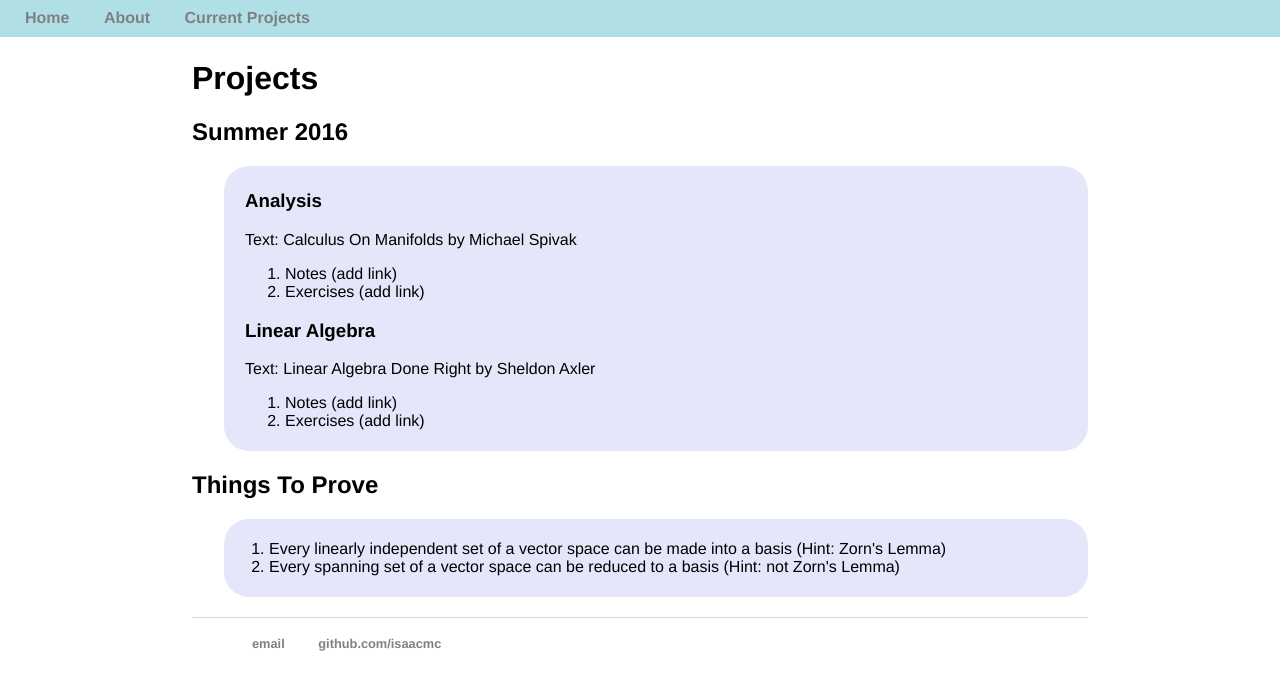
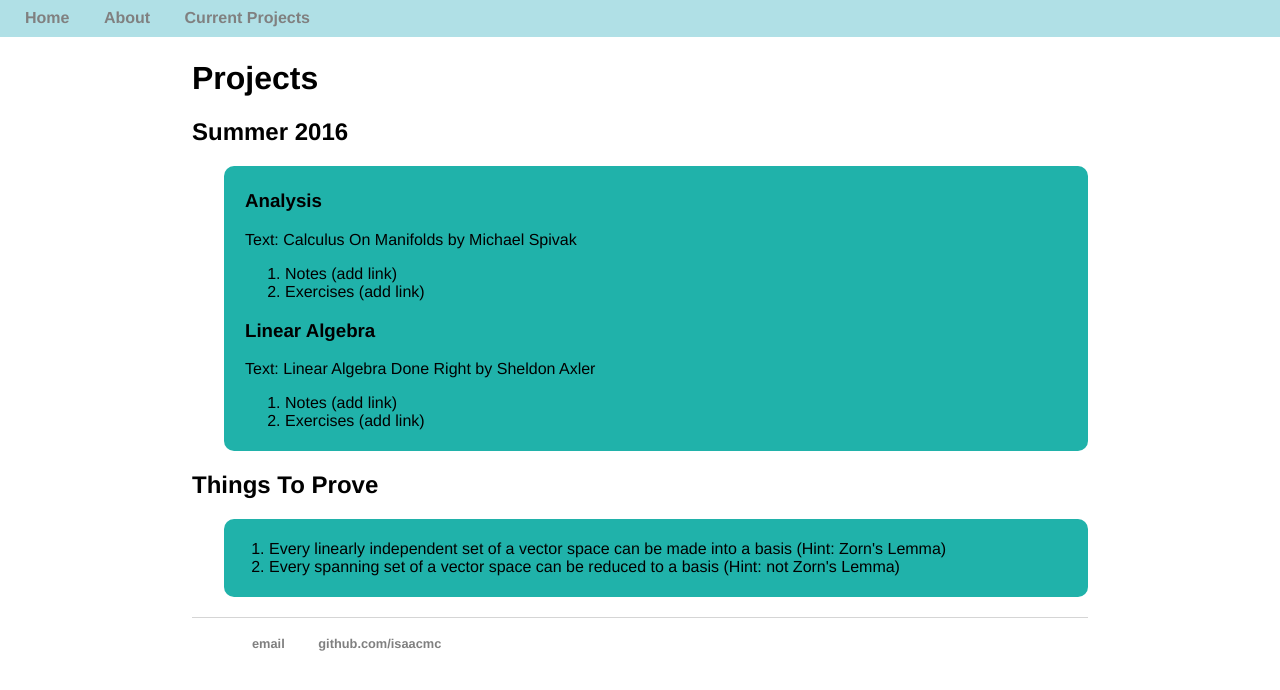
Before and after one commit to isundberg/isaacmc.github.io, a Jekyll site: the page built from projects/index.html, in a window 1280 px wide. Shown: the top 690 px of the page. Built offline with Jekyll 4.4.1, drawn with Linux system fonts in a browser that asks for light colours.

Commit message:
Update main.css

```diff
--- a/css/main.css
+++ b/css/main.css
@@ -67,8 +67,8 @@ ul.posts li {
 
 #project {
     margin-left: 2em;
-    border-radius: 25px;
-    background: lavender;
+    border-radius: 10px;
+    background: lightseagreen;
     padding: 5px;
 }
 
```
